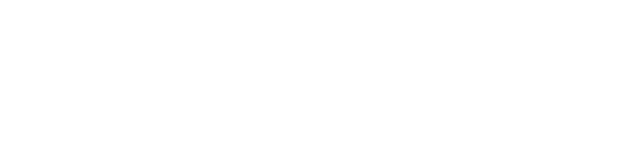
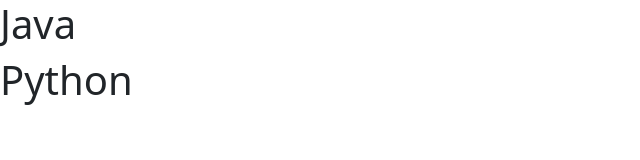
Before and after one commit to DennisChimborazo/CorreccionExamenManj, a plain HTML site: page experiencia.html in a window 1280 px wide. Shown: the whole page, without its empty margins (0-640 px from the left). Drawn offline with nearby package versions, Linux system fonts and the light colour scheme.

Commit message:
Se agregó la experiencia de los lenguajes de programación.

```diff
--- a/experiencia.html
+++ b/experiencia.html
@@ -9,6 +9,15 @@
 </head>
 <body>
 
+    <section>
+        <h1>
+            Java
+        </h1>
+        <h1>
+            Python
+        </h1>
 
+
+    </section>
 </body>
 </html>
```
